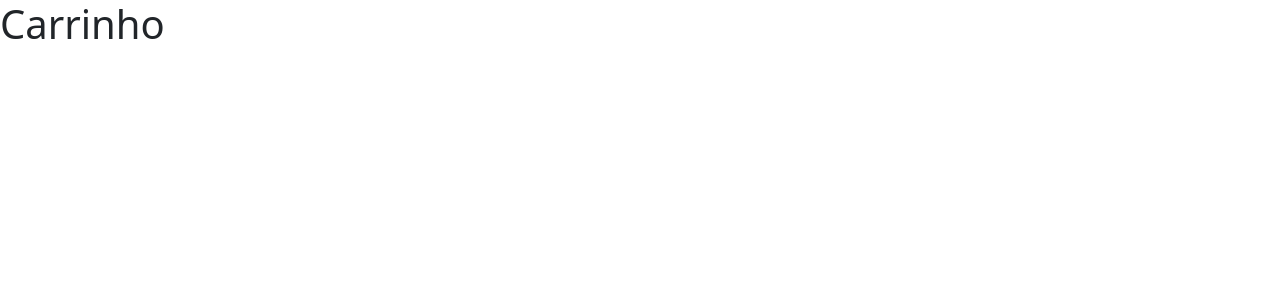
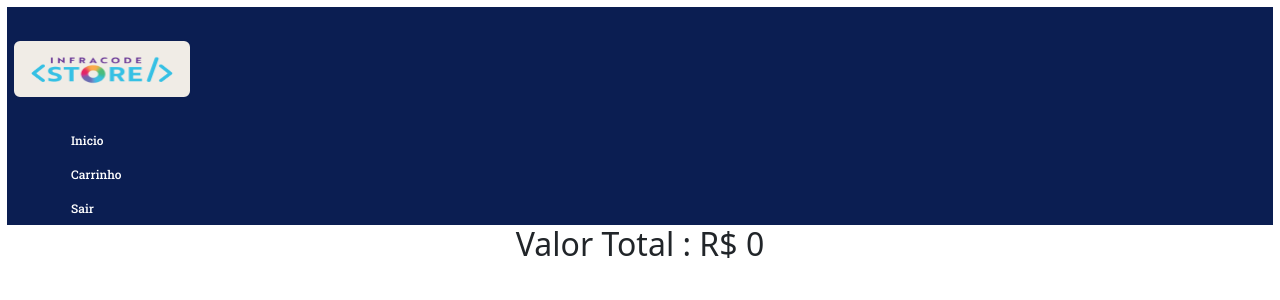
Before and after one commit to Thalissonferreira/projeto_ecommerce, a React (Create React App) app: page /Carrinho in a window 1280 px wide. Shown: the top 300 px of the page. Built offline with nearby package versions, Linux system fonts and the light colour scheme; a web font is replaced by a local one.

Commit message:
adicionando carrinho

```diff
--- a/src/components/Header/header.modules.css
+++ b/src/components/Header/header.modules.css
@@ -1,15 +1,15 @@
 @import url('https://fonts.googleapis.com/css2?family=Roboto+Slab:wght@500&display=swap');
 @import url('https://fonts.googleapis.com/css2?family=ABeeZee&display=swap');
 
-.header {
+.headerr {
     background-color: #0b1e52;
-    display:flex;
+    display:grid
+
 }
-
-ol{
-    float: right;
+ul Link{
+    gap: 50px;
+    display: inline;
 }
-
 .titulo-logo{
     text-decoration: none;
 }
@@ -18,6 +18,7 @@ ol{
     width: 0vw;
     height: 100px;
     margin-top: 2vh;
+    gap: 50px;
 }
 
 .logo-ecommerce{
--- a/src/components/Header/index.jsx
+++ b/src/components/Header/index.jsx
@@ -3,7 +3,7 @@ import "./header.modules.css"
 export default function Header(){
 return (
     <header>
-    <nav className="header">
+    <nav className="headerr">
       <div className="logo">
         <Link className="titulo-logo" to="/Home">
             <img className="logo-ecommerce" src="/logo.png" alt="logo"/>
@@ -11,11 +11,15 @@ return (
       </div>
           <div >
             <div className="navbar-nav">
-              <ol>
+
               <Link className="nav-link active" aria-current="page" to="/Home">Inicio</Link>
+              </div>
+              <div className="navbar-nav">
               <Link className="nav-link" to="/Carrinho">Carrinho</Link>
-              //<Link className="nav-link" to="/">Sair</Link>
-              </ol>
+              </div>
+              <div className="navbar-nav">
+              <Link className="nav-link" to="/">Sair</Link>
+
             </div>
           </div>
       </nav>
--- a/src/components/cabecalho/cabecalho.madules.css
+++ b/src/components/cabecalho/cabecalho.madules.css
@@ -1,8 +1,18 @@
 @import url('https://fonts.googleapis.com/css2?family=Roboto+Slab:wght@500&display=swap');
 @import url('https://fonts.googleapis.com/css2?family=ABeeZee&display=swap');
 
+.header {
+        margin-top: 40px;
+        background-color: #0b1e52;
+        color: white;
+        padding: 10px;
+        min-height: 40vh;
+      }
+
 .navbar {
     background-color: #0b1e52;
+    height: 300px;
+    margin: 100px;
 }
 
 .titulo-logo{
@@ -10,12 +20,12 @@
 }
 
 .logo{
-    width: 0vw;
-    height: 100px;
+
+    height: 300px;
     margin-top: 2vh;
 }
 
-#logo-ecommerce{
+.logo-ecommerce{
     margin-top: 2vh;
     width: 180px;
     height: 60px;
@@ -39,7 +49,7 @@
     margin: auto 10px;
 }
 
-#navbarNavAltMarkup{
+.navbar{
     justify-content: center;
 }
 
--- a/src/components/cabecalho/index.jsx
+++ b/src/components/cabecalho/index.jsx
@@ -3,17 +3,12 @@ import {Link} from 'react-router-dom'
 export default function Heade(){
 return (
     <header>
-    <nav className="navbar navbar-expand-lg ">
+    <nav className="navbar">
       <div className="logo">
         <Link className="titulo-logo" to="/Home">
             <img id="logo-ecommerce" src="/logo.png" alt="logo"/>
         </Link>
       </div>
-          <button className="navbar-toggler" type="button" data-bs-toggle="collapse" data-bs-target="#navbarNavAltMarkup" aria-controls="navbarNavAltMarkup" aria-expanded="false" aria-label="Toggle navigation">
-            <span className="navbar-toggler-icon"><img width="30" height="30" src="../image/nav-cardapio.png" alt="menu--v1"/>
-            </span>
-          </button>
-
       </nav>
   </header>
 )}
--- /dev/null
+++ b/src/pages/Carrinho/carrinho.modules.css
@@ -0,0 +1,51 @@
+
+.principal{
+    padding: 2px;
+    margin: 5px;
+
+}
+img{
+    margin: 5px;
+    border-radius: 8px;
+    padding: 10px;
+    border: 2px solid  #0b1e52;
+    background-color: rgb(240, 236, 230);
+}
+
+
+.preco{
+    background-color: #0b1e52;
+    font-size: 1.5rem;
+    color: aliceblue;
+    border-radius: 8px;
+    padding: 5px;
+    margin: 10px;
+}
+
+.excluir{
+    color: red;
+    padding: 4px;
+    border: 0;
+    font-size: 1.8rem;
+    background-color: #0b1e52;
+    margin: 10px;
+    border-radius: 10px;
+}
+.subelemento{
+    padding: 20px;
+    background-color: rgb(240, 236, 230);
+    border: 2px solid  #0b1e52;
+    border-radius: 8px;
+    margin: 2px;
+
+}
+.botoes{
+    background-color: rgb(240, 236, 230);
+}
+h3{
+    background-color: rgb(240, 236, 230);
+}
+.valorTotal{
+    align-items: center;
+    text-align: center;
+}
--- a/src/pages/Carrinho/index.jsx
+++ b/src/pages/Carrinho/index.jsx
@@ -1,6 +1,10 @@
 import React, { useState } from "react";
 import { getItem, setItem } from "../services/LocalStoragefuncs";
 import{BsFillCartDashFill} from 'react-icons/bs'
+import  './carrinho.modules.css'
+import Header from "../../components/Header";
+
+
  const Carrinho =() =>{
   const [objet, setObjet] = useState( getItem('carrinhoYT') || []);
   const excluirItem = (objeto) => {
@@ -8,24 +12,34 @@ import{BsFillCartDashFill} from 'react-icons/bs'
     setObjet(arrFilter)
     setItem('carrinhoYT',arrFilter)
   }
+  const valorTotal = objet.reduce((acc,cur) => acc + cur.preco , 0)
   return(
-    <div>
-      <h1>Carrinho</h1>
-        <div>
+
+    <div className="principal">
+      <Header/>
+      <div className="valorTotal">
+       <span> <h2>{`Valor  Total : R$  ${valorTotal}` }</h2></span>
+      </div>
+        <div className="elemento">
           {
             objet.map((item) => (
-            <div key={ item.id}>
+            <div className="subelemento" key={ item.id}>
               {item.imagens.map((item) => {
             return(
               <img width ={200 } height={150} src={item.url} alt={item.nome} />
+
               )
               })
             }
-            <button>{item.preco}</button>
-                <h4>{item.nome}</h4>
-            <button onClick={()=> excluirItem(item)}>
+            <h3 className="subdescrição">{item.nome}</h3>
+            <div className="botoes">
+
+
+              <button className="preco">R$ {item.preco}</button>
+            <button className=" excluir" onClick={()=> excluirItem(item)}>
               <BsFillCartDashFill/>
             </button>
+            </div>
               </div>
             ))
             }
--- a/src/pages/Home/home.modules.css
+++ b/src/pages/Home/home.modules.css
@@ -1,20 +1,24 @@
 .products-container {
-    max-width: 1280px;
-    margin: 0 auto;
+
+
     width: 100%;
-    padding: 2%;
+
 }
 
 .banner {
-    width: 100%;
-    display: block;
-    object-fit: cover;
+background-position: center;
+
+}
+.pordutos-imagens{
+    background-position: center;
+image-rendering:auto;
+
 }
 
-.products-container h2 {
+.products-container h4, h1 ,h3 {
     text-align: center;
-    font-size: 24px;
     margin: 0 0 38px 0;
+    height: 30%;
 }
 
 .products-container__wrapper {
@@ -25,6 +29,7 @@
 }
 button{
     align-items: end;
+    margin: 10px;
 }
 
 .products-item {
@@ -32,23 +37,21 @@ button{
     min-width: calc(25% - 36px);
     min-height: 250px;
     background-color: #fff;
-    padding: 15px;
+    padding: 14px;
     border-radius: 8px;
+    border: 2px solid #06075c;
     display: flex;
     flex-direction: column;
     box-shadow: 0 0 15px rgba(0,0,0,0.1);
 }
 
-.products-item h3{
-    text-align: center;
-    margin: 10px 0;
-}
+
 
 .products-item span {
     display: block;
     text-align: center;
     min-height: 48px;
-    flex: 1;
+    flex: 3/4;
 }
 
 .products-item a{
@@ -57,7 +60,7 @@ button{
     text-align: center;
     padding: 12px 0;
     display: block;
-    background-color: purple;
+    background-color: #06075c;
     color: #fff;
     font-weight: bold;
     font-size: 16px;
@@ -71,6 +74,10 @@ button{
     display: block;
     max-width: 300px;
     object-fit: cover;
+
+}
+img{
+    background-position: center;
 }
 
 .subtitulo:hover {
--- a/src/pages/Home/index.jsx
+++ b/src/pages/Home/index.jsx
@@ -3,6 +3,7 @@ import{BsFillCartPlusFill, BsFillCartCheckFill} from 'react-icons/bs'
 import { Link } from "react-router-dom";
 import "./home.modules.css"
 import Header from "../../components/Header";
+import Footer from "../../components/Footer"
 import { getItem, setItem } from "../services/LocalStoragefuncs";
 
 function Home() {
@@ -48,11 +49,12 @@ return (
         return(
         <>
         <section key={item.id} className="products-item">
-          <h2>Novidades</h2>
-            <div className="products-banner">
+          <section>
+            <div className="produtos imagens">
               <img className="banner" src={item.imagens[0].url} alt={item.nome} />
             </div>
-              <h4>{item.nome}</h4>
+            </section>
+            <h4>{item.nome}</h4>
         <button
           onClick={() =>  handleClick(item)}>
           {
@@ -64,6 +66,9 @@ return (
 
           }
         </button>
+        <button to="/Produto">
+        <Link to={`/produto/${item.id}`}>Ver Produto</Link>
+        </button>
         </section>
 
         </>
@@ -71,6 +76,7 @@ return (
         )
       })}
       </div>
+      <Footer/>
 
       </div>
   );
--- a/src/pages/Login/index.jsx
+++ b/src/pages/Login/index.jsx
@@ -47,6 +47,7 @@ import Cabecalho from "../../components/cabecalho";
 <body>
 <Cabecalho/>
     <section className='area-de-login'>
+
         <form  className="form-login" onSubmit={fazerLogin}>
           <h2>LOGIN</h2>
           <h4>Preencha seus dados de acesso</h4>
--- a/src/pages/Login/login.modules.css
+++ b/src/pages/Login/login.modules.css
@@ -28,19 +28,19 @@
     flex-wrap: wrap;
 }
 
-#img-email {
+.img-email {
     position: relative;
     left: 40px;
 }
 
-#idEmail,#idSenha {
+.idEmail,#idSenha {
     min-width: 32vw;
     padding: 8px;
     border: 1px solid black;
     border-radius: 6px;
 }
 
-#idEmail::placeholder {
+.idEmail::placeholder {
     padding-left: 40px;
 }
 
--- a/src/pages/Produto/index.jsx
+++ b/src/pages/Produto/index.jsx
@@ -2,6 +2,7 @@ import { useEffect, useState } from 'react';
 import {json, useParams } from 'react-router-dom'
 import Header from '../../components/Header';
 import Footer from '../../components/Footer';
+import "./produto.modules.css"
 
 
 function Product (){
@@ -30,7 +31,7 @@ function Product (){
         <div>
           <Header/>
           <div className='titulo'>
-          <h2>{produto.nome}</h2>
+          <h2 className='produto-desc'>{produto.nome}</h2>
           </div>
           {produto.imagens && <>
           {produto.imagens.map((item, index) => {
--- a/src/pages/Produto/produto.modules.css
+++ b/src/pages/Produto/produto.modules.css
@@ -21,6 +21,11 @@ main {
   .product-info h2 {
     margin-top: 40px;
   }
+  img{
+    width: 49%;
+    height: 400px;
+
+  }
 
   .product-info ul {
     list-style: none;
@@ -33,6 +38,10 @@ main {
     color: #fff;
     border: none;
     cursor: pointer;
+  }
+  .produto-desc{
+    text-align: center;
+    align-items: center;
   }
 
 
```
